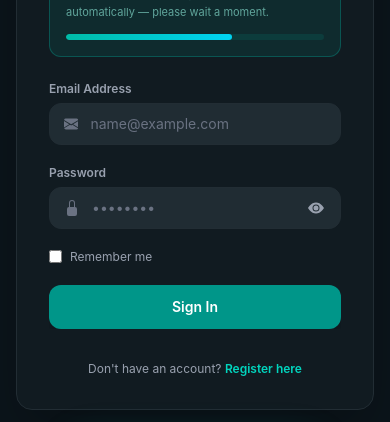
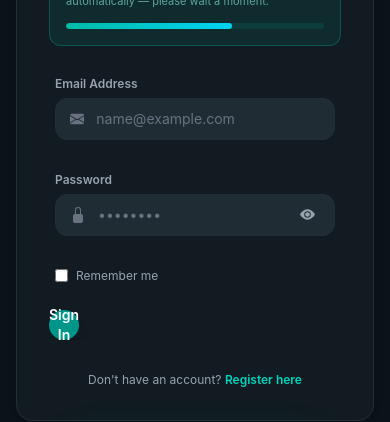
Before and after one commit to vitthal-v-k/PulseChat, a React (Vite) app in the folder frontend/: page /login in a window 390 px wide. Shown: the part 341-763 px from the top of the page. Built offline with nearby package versions, Linux system fonts and the light colour scheme; no server answers.

Commit message:
fix: CSS !important forces all form buttons to 30px on mobile - works with any cached JS version

```diff
--- a/frontend/src/index.css
+++ b/frontend/src/index.css
@@ -81,19 +81,49 @@
   background: rgba(134, 150, 160, 0.5);
 }
 
-/* ── Mobile input bar safety net ────────────────────────────────────
-   Prevent any form (input bar) from ever overflowing the viewport.
-   Works even with old cached JS builds. */
+/* ── Mobile input bar: force compact size on all versions ─────────────
+   Uses !important to override both Tailwind classes and inline styles.
+   Works even if old cached JS renders 5+ buttons in one row. */
 form {
   max-width: 100%;
   overflow-x: hidden;
   box-sizing: border-box;
 }
 
-/* Force all flex children in forms to shrink and never overflow */
-form > * {
-  min-width: 0;
-  flex-shrink: 1;
+@media (max-width: 767px) {
+  /* Shrink all icon buttons so they fit any screen */
+  form button {
+    width: 30px !important;
+    height: 30px !important;
+    min-width: 30px !important;
+    max-width: 30px !important;
+    padding: 5px !important;
+    border-radius: 50% !important;
+    display: flex !important;
+    align-items: center !important;
+    justify-content: center !important;
+    flex-shrink: 0 !important;
+  }
+
+  /* Shrink icons inside buttons */
+  form button svg {
+    width: 15px !important;
+    height: 15px !important;
+  }
+
+  /* Input fills all remaining space */
+  form input[type="text"] {
+    flex: 1 1 0% !important;
+    min-width: 0 !important;
+    padding: 8px 10px !important;
+    font-size: 13px !important;
+  }
+
+  /* Compact row gaps and padding */
+  form > div {
+    padding: 6px !important;
+    gap: 4px !important;
+  }
 }
 
 /* Telegram / WhatsApp Chat Pattern Overlay */
```
